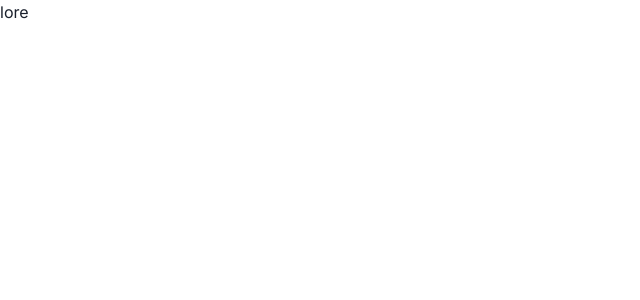
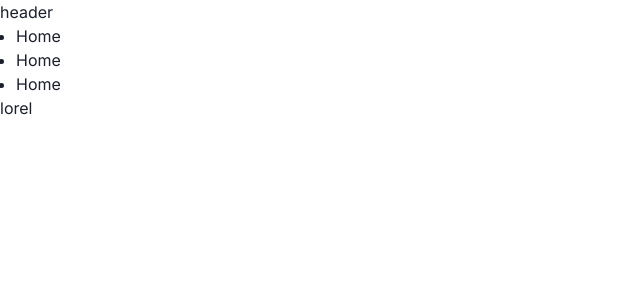
Before and after one commit to yhoungdev/Tecme_Frontend_Task, a Next.js app: page / in a window 1280 px wide. Shown: the top 300 px of the page, without its empty margins (0-640 px from the left). Built offline with nearby package versions, Linux system fonts and the light colour scheme.

Commit message:
choreL (UI) Adjusted header

```diff
--- a/src/app/_components/molecules/header/dashboardHeader.tsx
+++ b/src/app/_components/molecules/header/dashboardHeader.tsx
@@ -7,6 +7,7 @@ const DashboardHeader = () => {
   return (
     <Box display={'flex'}>
       <Box>
+        header
         <UnorderedList>
           {header_nav.map((_, index) => (
             <Link href={''} key={index}>
--- a/src/app/layout.tsx
+++ b/src/app/layout.tsx
@@ -20,7 +20,7 @@ export default function RootLayout({
   return (
     <html lang='en'>
       <body className={inter.className}>
-        <ChakraProviderWrapper>lore</ChakraProviderWrapper>
+        <ChakraProviderWrapper>{children}</ChakraProviderWrapper>
       </body>
     </html>
   );
```
